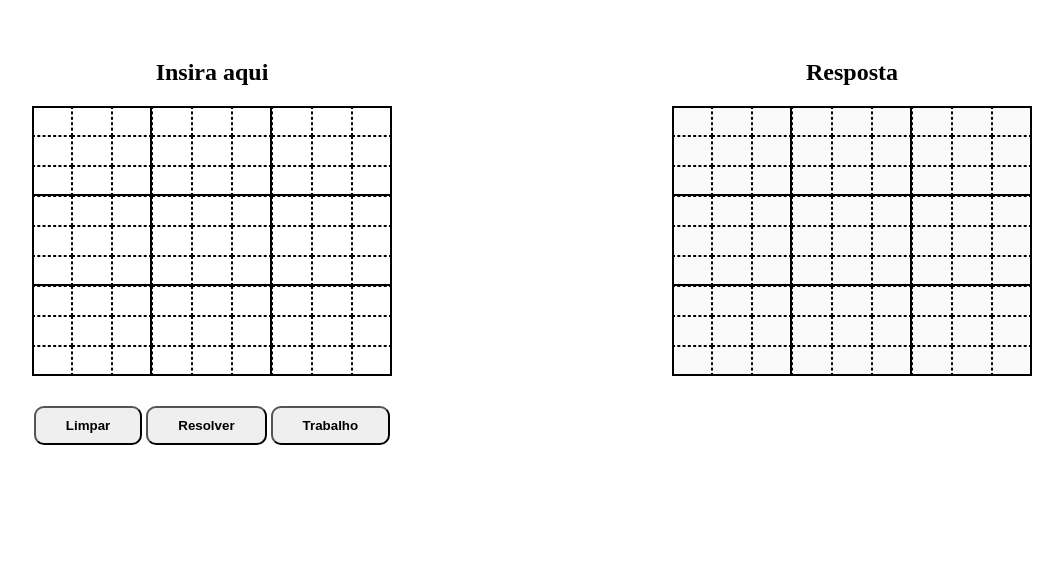
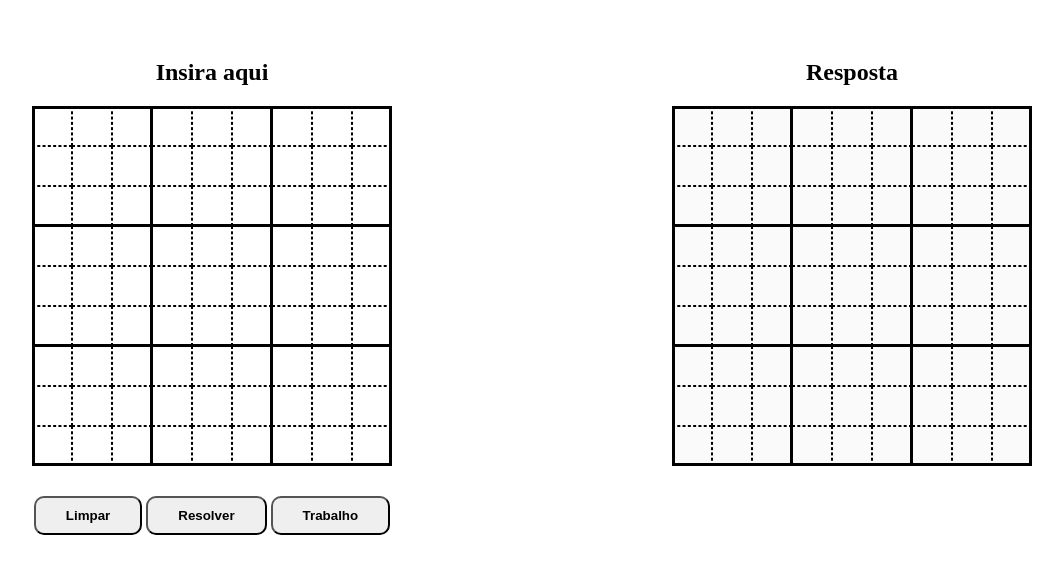
Before and after one commit to pedro-barreto/sudoku, a plain HTML site: page index.html in a window 1280 px wide. Shown: the part 96-670 px from the top of the page, without its empty margins (108-1171 px from the left). Drawn offline with Linux system fonts and the light colour scheme.

Commit message:
att visuais

```diff
--- a/css/style.css
+++ b/css/style.css
@@ -31,7 +31,7 @@
 .tabela input[type=text]{
 
     width: 40px;
-    height: 30px;
+    height: 40px;
     font-size: larger;
     padding-left: 14px;
     border: dashed 1px black;
@@ -81,6 +81,12 @@
 
 @media screen and (max-width:440px){
 
+    #titulo h1{
+
+        margin: 20px auto 30px;
+
+    }
+
     #botoes input{
 
         padding: 10px 10px;
@@ -90,7 +96,7 @@
     .tabela input[type=text]{
 
         width: 30px;
-        height: 20px;
+        height: 30px;
         font-size: medium;
         padding-left: 8px;
 
--- a/script/script.js
+++ b/script/script.js
@@ -418,17 +418,47 @@ function tabelas(){
 
 			}
 
+			if(((i)%3)==0){
+
+				campo.style.borderTop = 'solid 1px black'
+				resposta.style.borderTop = 'solid 1px black'
+
+			}
+
+			if(((j)%3) == 0){
+
+
+
+				campo.style.borderLeft = 'solid 1px black'
+				resposta.style.borderLeft = 'solid 1px black'
+
+			}
+
 			if(i == 0){
 
-				campo.style.borderTop = 'solid 2px black'
-				resposta.style.borderTop = 'solid 2px black'
+				campo.style.borderTop = 'solid 3px black'
+				resposta.style.borderTop = 'solid 3px black'
 
 			}
 
 			if(j == 0){
 
-				campo.style.borderLeft = 'solid 2px black'
-				resposta.style.borderLeft = 'solid 2px black'
+				campo.style.borderLeft = 'solid 3px black'
+				resposta.style.borderLeft = 'solid 3px black'
+
+			}
+
+			if(i == 8){
+
+				campo.style.borderBottom = 'solid 3px black'
+				resposta.style.borderBottom = 'solid 3px black'
+
+			}
+
+			if(j == 8){
+
+				campo.style.borderRight = 'solid 3px black'
+				resposta.style.borderRight = 'solid 3px black'
 
 			}
 
```
